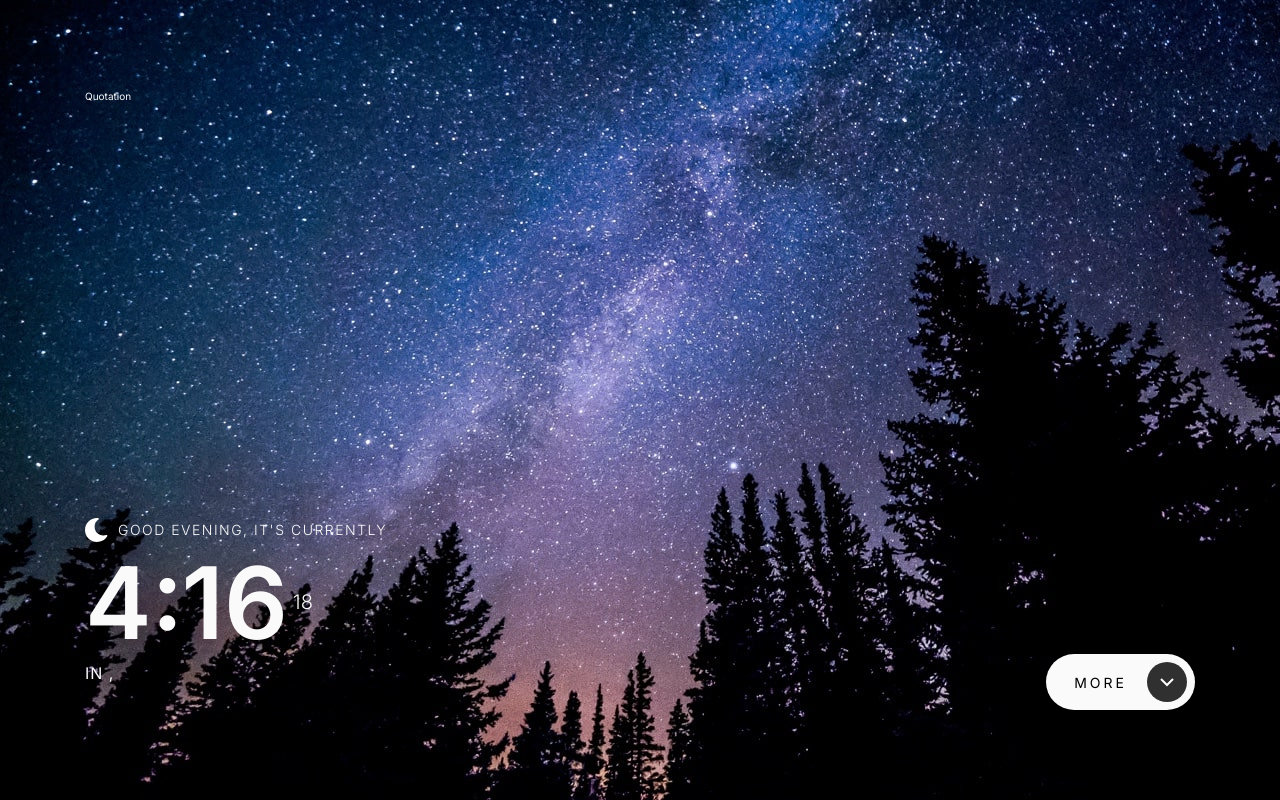
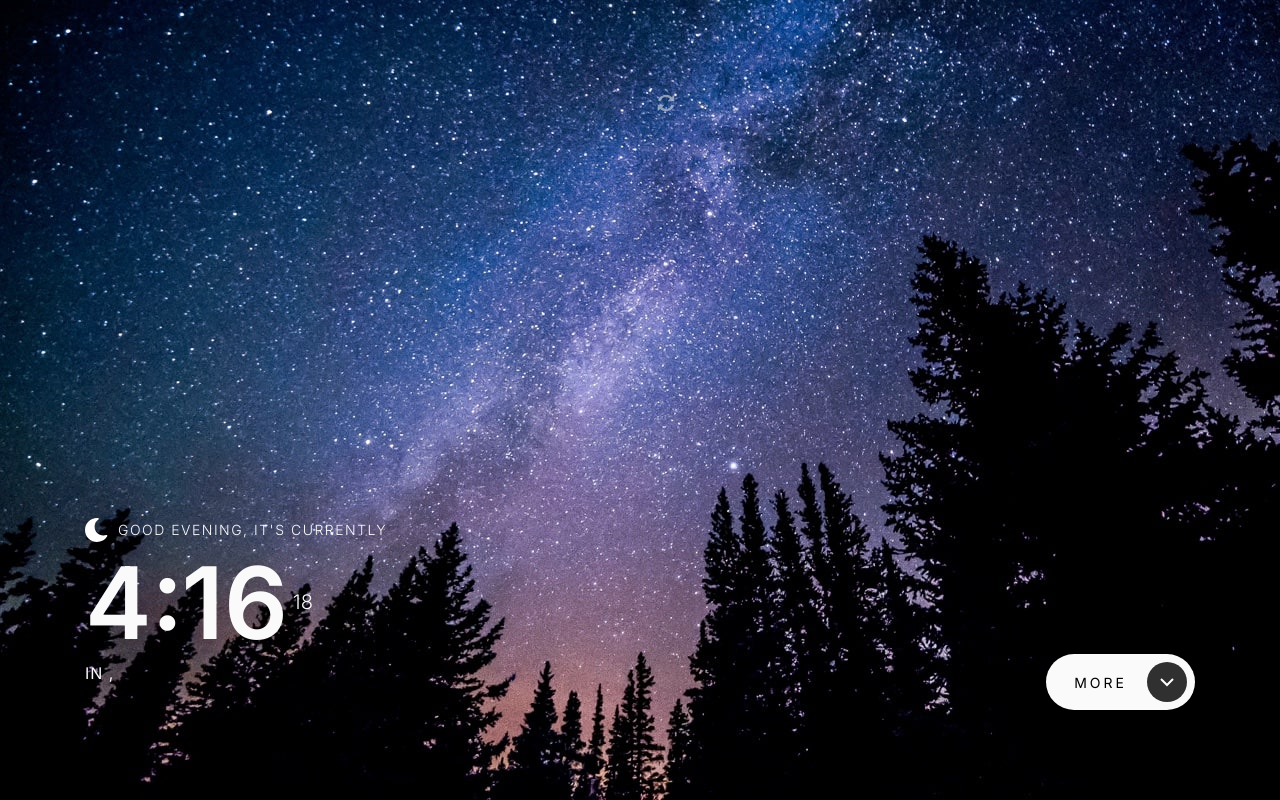
Before and after one commit to jarekTerejko/clock-api-ip-app, a React (Create React App) app: page / in a window 1280 px wide. Built offline with nearby package versions, Linux system fonts and the light colour scheme; no server answers.

Commit message:
add func to fetch quotes

```diff
--- a/src/App.js
+++ b/src/App.js
@@ -14,25 +14,36 @@ const App = () => {
   const [apiTwoData, setApiTwoData] = useState(null);
   const [isLoading, setIsLoading] = useState(false);
   const [now, setNow] = useState(new Date());
-const [detailsVisble, setDetailsVisble] = useState(false)
+  const [detailsVisble, setDetailsVisble] = useState(false);
+  const [quotes, setQuotes] = useState([]);
 
-const handleBtnClick = () => {
-  setDetailsVisble(!detailsVisble)
-  setDetailsVisble(!detailsVisble)
-}
+  const handleBtnClick = () => {
+    setDetailsVisble(!detailsVisble);
+    setDetailsVisble(!detailsVisble);
+  };
+
+  const getQuotes = async () => {
+    try {
+      const response = await fetch("https://type.fit/api/quotes");
+      const data = await response.json();
+
+      setQuotes(data);
+    } catch (error) {
+      console.log(error);
+    }
+  };
 
   const getApiOneData = async () => {
     try {
       const response = await fetch(apiOneEndPoint);
       const data = await response.json();
 
-      console.log(data);
-
       setApiOneData(data);
     } catch (error) {
       console.log(error);
     }
   };
+
   const getApiTwoData = async () => {
     try {
       const response = await fetch(apiTwoEndPoint);
@@ -55,13 +66,14 @@ const handleBtnClick = () => {
       const responseDataTwo = await fetch(apiTwoEndPoint);
       const dataTwo = await responseDataTwo.json();
 
-      console.log(dataTwo);
-      console.log(dataOne);
+      // console.log(dataTwo);
+      // console.log(dataOne);
 
       setApiOneData(dataOne);
       setApiTwoData(dataTwo);
     } catch (error) {
       console.log(error);
+      setIsLoading(false);
     }
     setIsLoading(false);
   };
@@ -85,10 +97,7 @@ const handleBtnClick = () => {
 
   useEffect(() => {
     getData();
-
-    // return () => {
-    //   cleanup
-    // }
+    getQuotes();
   }, []);
 
   useEffect(() => {
@@ -107,7 +116,7 @@ const handleBtnClick = () => {
       <>
         <MainWrapper hour={now.getHours()}>
           <Container>
-            <Quotation detailsVisble={detailsVisble} />
+            <Quotation quotes={quotes} detailsVisble={detailsVisble} />
             <Clock
               now={now}
               apiOneData={apiOneData}
@@ -116,13 +125,14 @@ const handleBtnClick = () => {
               handleBtnClick={handleBtnClick}
               detailsVisble={detailsVisble}
             />
-
           </Container>
-          <Details hour={now.getHours()} detailsVisble={detailsVisble} apiTwoData={apiTwoData} />
+          <Details
+            hour={now.getHours()}
+            detailsVisble={detailsVisble}
+            apiTwoData={apiTwoData}
+          />
         </MainWrapper>
         {/* <Details hour={now.getHours()} detailsVisble={detailsVisble} apiTwoData={apiTwoData} /> */}
-
-
       </>
     );
   }
--- a/src/Components/Quotation/QuotationElements.js
+++ b/src/Components/Quotation/QuotationElements.js
@@ -1,10 +1,38 @@
 import styled from "styled-components";
 
 export const QuotationWrapper = styled.div`
-    min-height: 40rem;
-    padding: 9rem 0;
-    transition: .5s;
-    overflow: hidden;
-    transform:  ${({ detailsVisble }) =>
-    detailsVisble ? 'translateY(-100%)' : ''};
-`
+  min-height: 40rem;
+  padding: 9rem 0;
+  transition: 0.5s;
+  overflow: hidden;
+  transform: ${({ detailsVisble }) =>
+    detailsVisble ? "translateY(-100%)" : ""};
+  position: relative;
+  max-width: 60rem;
+`;
+
+export const QuotationText = styled.h2`
+  font-size: 1.4rem;
+  font-weight: 300;
+  margin-bottom: 2rem;
+  line-height: 1.6;
+  max-width: 54rem;
+`;
+export const QuotationAuthor = styled.p`
+  font-size: 1.4rem;
+  font-weight: 600;
+`;
+
+export const QuotationBtn = styled.button`
+  border: none;
+  cursor: pointer;
+  padding: 1rem;
+  background: none;
+  display: flex;
+  position: absolute;
+  top: 8.4rem;
+  right: 0;
+`;
+export const QuotationBtnIcon = styled.img`
+  margin: auto;
+`;
--- a/src/Components/Quotation/index.js
+++ b/src/Components/Quotation/index.js
@@ -1,12 +1,40 @@
-import React from 'react'
-import {QuotationWrapper} from './QuotationElements'
+import React, { useEffect, useState } from "react";
+import {
+  QuotationWrapper,
+  QuotationText,
+  QuotationAuthor,
+  QuotationBtn,
+  QuotationBtnIcon,
+} from "./QuotationElements";
+import RefreshIcon from "../../images/desktop/icon-refresh.svg";
 
-const Quotation = ({detailsVisble}) => {
-    return (
-        <QuotationWrapper detailsVisble={detailsVisble} >
-            Quotation
-        </QuotationWrapper>
-    )
-}
+const Quotation = ({ detailsVisble, quotes }) => {
+  const [quotation, setQuotation] = useState(null);
 
-export default Quotation
+  const getRandomQuotation = () => {
+    const randomNum = Math.floor(Math.random() * quotes.length + 1);
+    const quotation = quotes[randomNum];
+    setQuotation(quotation);
+  };
+
+  useEffect(() => {
+    getRandomQuotation();
+    // eslint-disable-next-line react-hooks/exhaustive-deps
+  }, []);
+
+  return (
+    <QuotationWrapper detailsVisble={detailsVisble}>
+      {quotation ? (
+        <>
+          <QuotationText>{quotation.text}</QuotationText>
+          <QuotationAuthor>{quotation.author}</QuotationAuthor>
+        </>
+      ) : null}
+      <QuotationBtn>
+        <QuotationBtnIcon src={RefreshIcon} onClick={getRandomQuotation} />
+      </QuotationBtn>
+    </QuotationWrapper>
+  );
+};
+
+export default Quotation;
```
